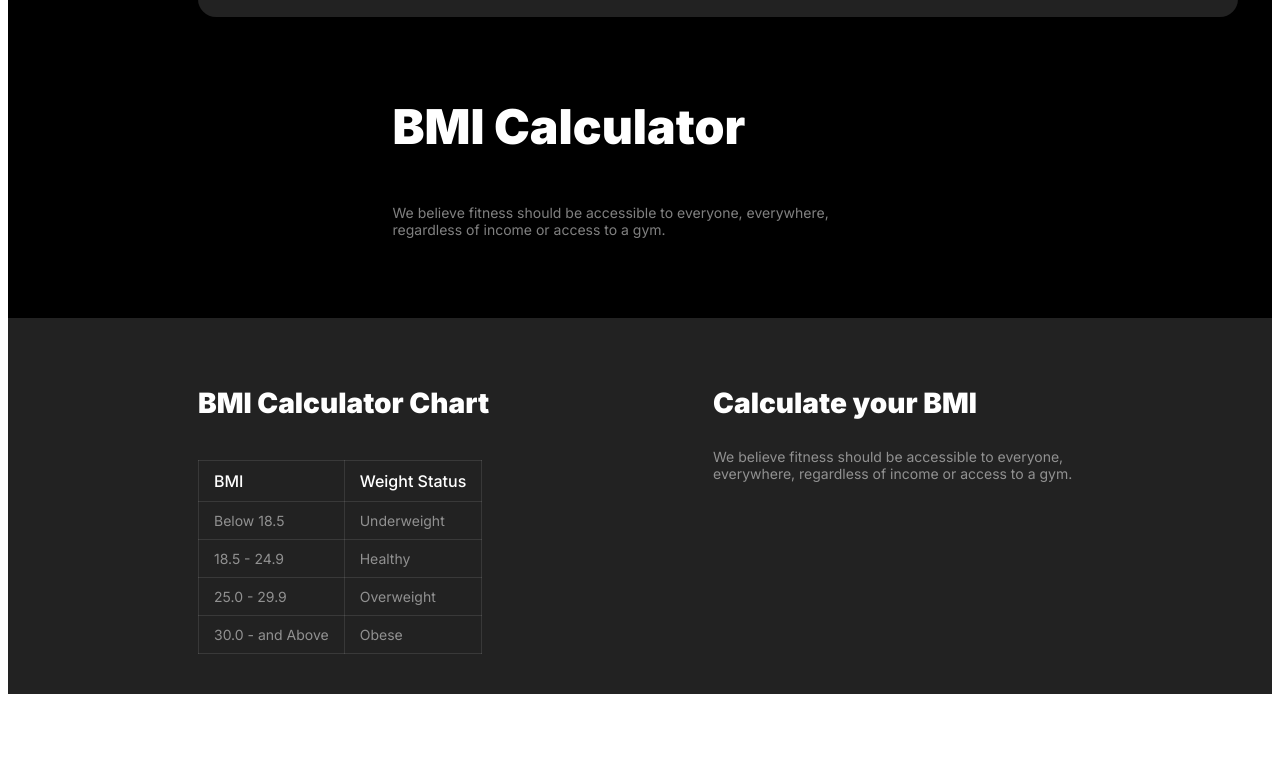
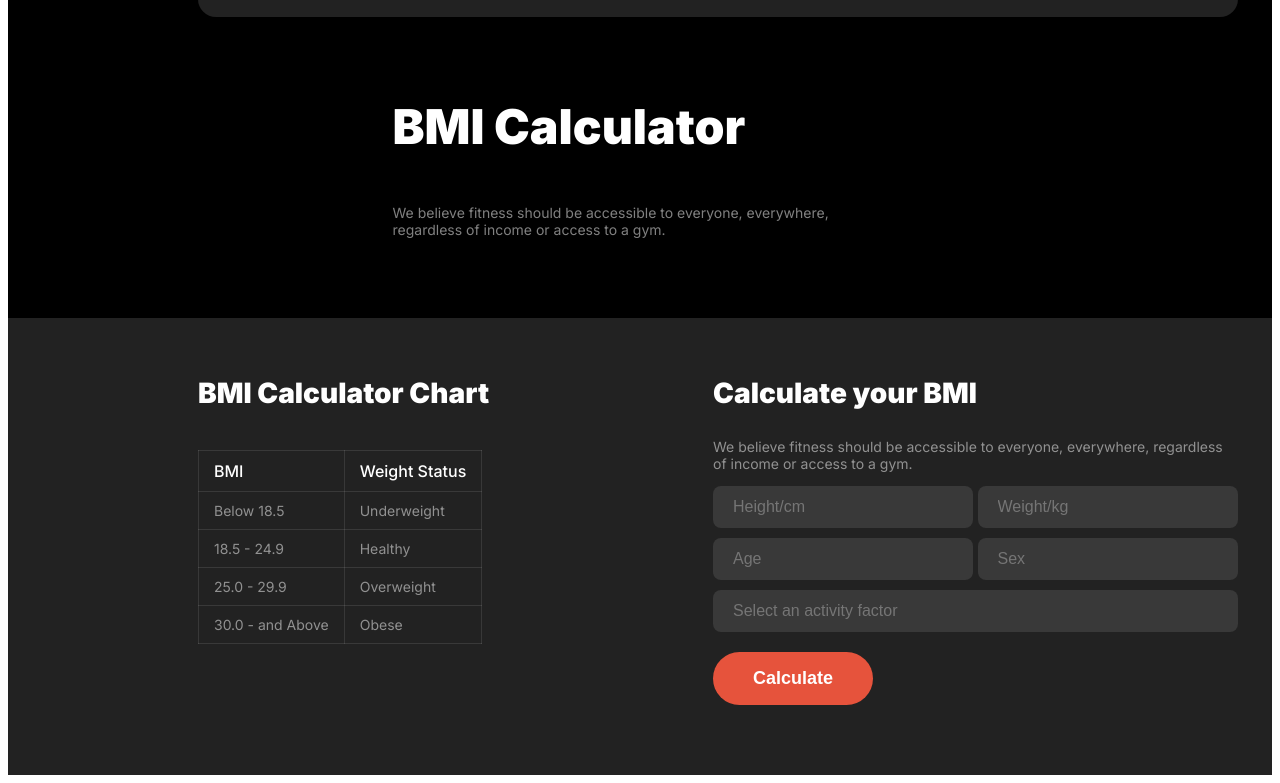
Before and after one commit to Bristyakter25/ASSIGNMENT-2, a plain HTML site: page index.html in a window 1280 px wide. Shown: the part 1628-2411 px from the top of the page. Before the commit the page ends 2330 px from the top, so only its background shows below. Drawn offline with Linux system fonts and the light colour scheme; a web font is replaced by a local one.

Commit message:
added calculation part

```diff
--- a/index.html
+++ b/index.html
@@ -108,7 +108,16 @@
             <div class="calc-process">
                 <h3 class="process-title white-clr">Calculate your BMI</h3>
                 <p class="process-des">We believe fitness should be accessible to everyone, everywhere, regardless of income or access to a gym. </p>
+                <form>
+                  <input type="text" placeholder="Height/cm" class="measurement">
+                  <input type="text" placeholder="Weight/kg" class="measurement">
+                  <input type="text" placeholder="Age" class="measurement">
+                  <input type="text" placeholder="Sex" class="measurement">
+                  <input type="text" placeholder="Select an activity factor" class="factor">
+                </form>
+              <button class="btn-primary white-clr">Calculate</button>
             </div>
+
         </section>
 
 
--- a/style/style.css
+++ b/style/style.css
@@ -296,7 +296,7 @@ font-weight: 400;
 }
 .calc-value{
   background: rgb(34, 34, 34);
-  padding: 40px 190px;
+  padding: 30px 190px 20px;
 }
 .calc-title{
   width: 440px;
@@ -336,9 +336,26 @@ width: 540px;
  margin-left: 75px;
 
 }
-.process-title{
+.measurement{
+  width: 200px;
+  border-radius: 8px;
+  background: rgba(255, 255, 255, 0.1);
+  padding: 12px 40px 12px 20px;
+  border: none;
+  font-size: 16px;
+font-weight: 400;
+color: rgba(255, 255, 255, 0.6);
+margin-bottom: 10px;
 
 }
-.process-des{
-
+.factor{
+  width: 465px;
+  border-radius: 8px;
+  background: rgba(255, 255, 255, 0.1);
+  padding: 12px 40px 12px 20px;
+  border: none;
+  font-size: 16px;
+font-weight: 400;
+color: rgba(255, 255, 255, 0.6);
+margin-bottom: 20px;
 }
```
